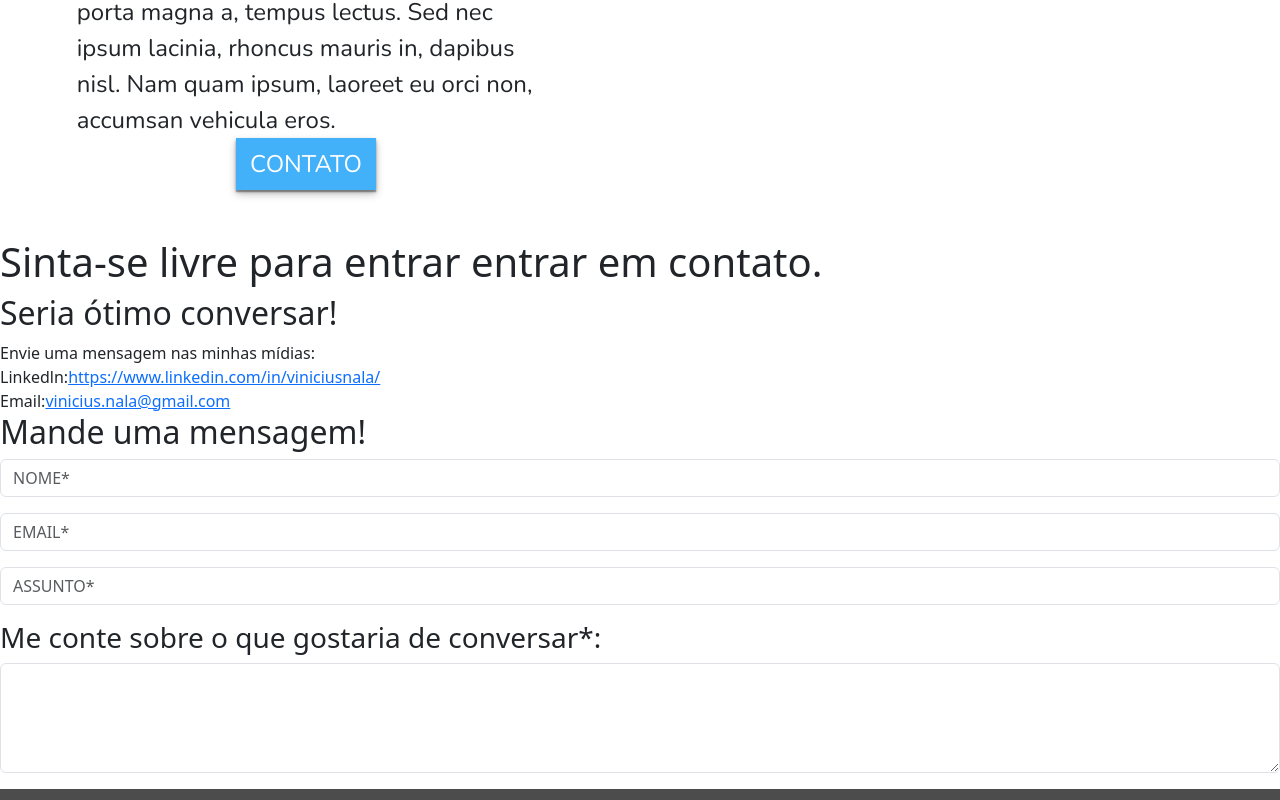
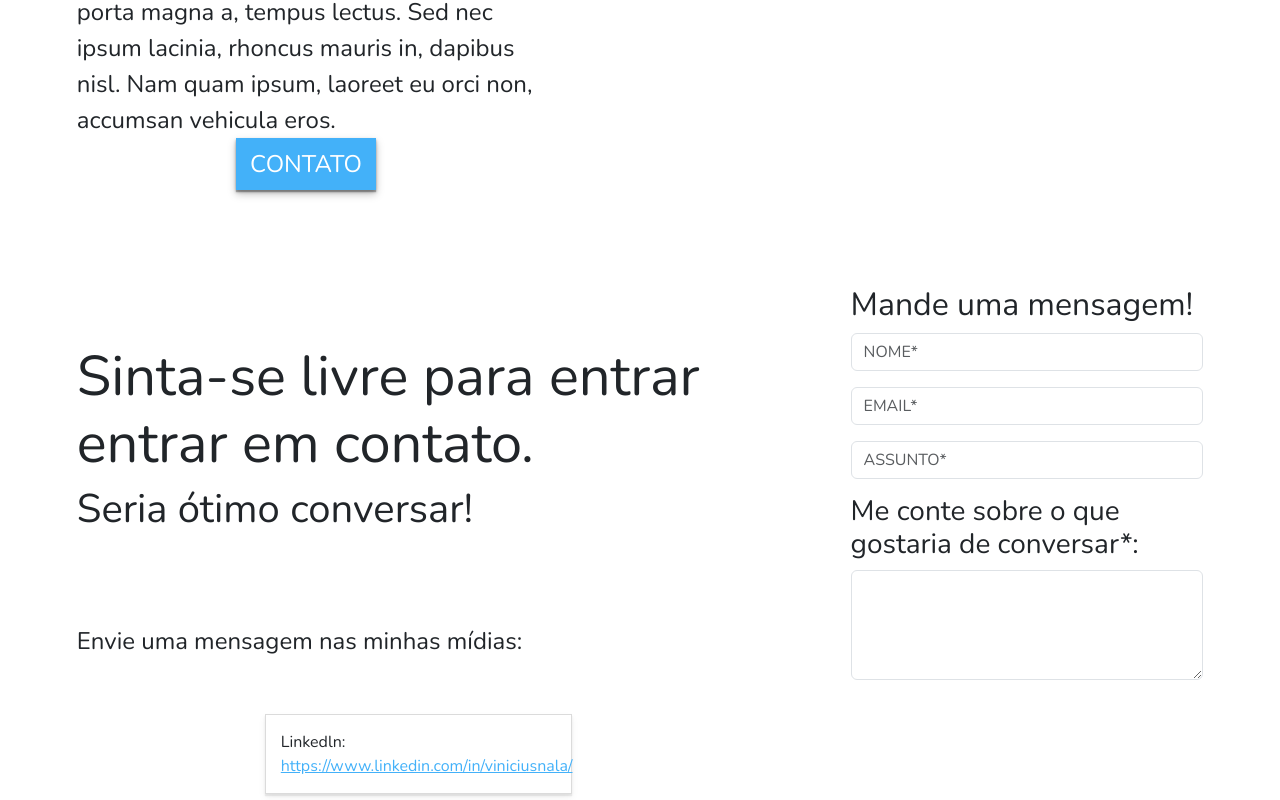
Before and after one commit to ViniciusNalaSantos/PersonalWebsite, a React (Create React App) app in the folder frontend/: page / in a window 1280 px wide. Shown: the part 2000-2800 px from the top of the page. Built offline with nearby package versions, Linux system fonts and the light colour scheme.

Commit message:
Development html of contact, css left side of contact, and about margin to padding adjustment.

```diff
--- a/frontend/src/components/About/about.css
+++ b/frontend/src/components/About/about.css
@@ -16,10 +16,10 @@
     display: flex;
     flex-direction: row;
     min-height: 100vh;
-    margin-top: 6vh;
-    margin-bottom: 6vh;
-    margin-left: 6vw;
-    margin-right: 6vw;
+    padding-top: 6vh;
+    padding-bottom: 6vh;
+    padding-left: 6vw;
+    padding-right: 6vw;
     justify-content: space-between;
     gap: 8%;
 }
--- a/frontend/src/components/Contact/contact.css
+++ b/frontend/src/components/Contact/contact.css
@@ -3,6 +3,7 @@
 :root {
     --color-main-dark-grey: #4C4C4C;
     --color-secondary-white: #FFFFFF;
+    --color-detail-blue: #43B1F9;
     --font-family-main: "Nunito", sans-serif;
 }
 
@@ -10,3 +11,77 @@
    margin: 0;
    padding: 0;
 }
+
+.contact {
+    display: flex;
+    font-family: var(--font-family-main);
+    min-height: 100vh;
+    padding-top: 6vh;
+    padding-left: 6vw;
+    padding-right: 6vw;
+    justify-content: space-between;
+    gap: 8%;
+}
+
+.contact-main {
+    display: flex;
+    flex-direction: column;
+    padding-top: 5%;
+}
+
+.contact-main-item:nth-child(2) {
+    padding-bottom: 12%;
+}
+
+.contact-main-item:nth-child(3) {
+    padding-bottom: 8%;
+}
+
+#contact-main-title {
+    font-size: 3.5rem;
+}
+
+#contact-main-subtitle {
+    font-size: 2.5rem;
+}
+
+#contact-main-media {
+    font-size: 1.5rem;
+}
+
+#contact-main-media-card {
+    display: flex;
+    flex-direction: column;
+    gap: 1.5vh;
+}
+
+.contact-main-media-card {
+    align-self: center;
+    display: flex;
+    flex-direction: row;
+    gap: 1rem;
+    width: 24vw;
+    height: 10vh;
+    border: 1px solid var(--color-secondary-light-grey);
+    box-shadow:
+        0 2px 1px rgba(0, 0, 0, 0.05),
+        0 2px 3px rgba(0, 0, 0, 0.05),
+        0 4px 8px rgba(0, 0, 0, 0.05);
+    display: flex;
+    align-items: center;
+    justify-content: center;
+}
+
+.contact-main-media-card-text {
+    display: flex;
+    flex-direction: column;
+    font-size: 1rem;
+}
+
+.contact-main-media-card-icon {
+    font-size: 3rem;
+}
+
+.contact-main-media-card-text-link {
+    color: var(--color-detail-blue);
+}
--- a/frontend/src/components/Contact/index.js
+++ b/frontend/src/components/Contact/index.js
@@ -1,55 +1,55 @@
 import "./contact.css";
 import 'bootstrap/dist/css/bootstrap.min.css';
 import Form from 'react-bootstrap/Form';
-import Card from 'react-bootstrap/Card';
+import {FaLinkedinIn} from "react-icons/fa";
+import { MdEmail } from "react-icons/md";
+
 
 function Contact() {
   return (
-    <div>
-        <div>
-            <div>
-                <h1>Sinta-se livre para entrar entrar em contato.</h1>
-                <h2>Seria ótimo conversar!</h2>
-                <section>Envie uma mensagem nas minhas mídias:</section>
-                <div>
-                    <icon></icon>
-                    <div>
+    <div className="contact">
+        <div className="contact-main">
+            <h1 className="contact-main-item" id="contact-main-title">Sinta-se livre para entrar entrar em contato.</h1>
+            <h2 className="contact-main-item" id="contact-main-subtitle">Seria ótimo conversar!</h2>
+            <section className="contact-main-item" id="contact-main-media">Envie uma mensagem nas minhas mídias:</section>
+            <div className="contact-main-item" id="contact-main-media-card">
+                <div className="contact-main-media-card">
+                    <FaLinkedinIn className="contact-main-media-card-icon" />
+                    <div className="contact-main-media-card-text" >
                         <span>Linkedln:</span>
-                        <a href="https://www.linkedin.com/in/viniciusnala/">https://www.linkedin.com/in/viniciusnala/</a>
+                        <a className="contact-main-media-card-text-link" href="https://www.linkedin.com/in/viniciusnala/">https://www.linkedin.com/in/viniciusnala/</a>
                     </div>
                 </div>
-                <div>
-                    <icon></icon>
-                    <div>
+                <div className="contact-main-media-card">
+                    <MdEmail className="contact-main-media-card-icon" />
+                    <div className="contact-main-media-card-text" >
                         <span>Email:</span>
-                        <a href="vinicius.nala@gmail.com">vinicius.nala@gmail.com</a>
+                        <a className="contact-main-media-card-text-link" href="vinicius.nala@gmail.com">vinicius.nala@gmail.com</a>
                     </div>
                 </div>
             </div>
         </div>
-        <form>
-            <Form>
-                <h2>Mande uma mensagem!</h2>
+        <Form className="contact-form">
+            <h2 className="contact-form-title">Mande uma mensagem!</h2>
 
-                <Form.Group className="mb-3">
+            <Form.Group className="mb-3 contact-form-name">
                 <Form.Control placeholder="NOME*" />
             </Form.Group>
 
-                <Form.Group className="mb-3">
+            <Form.Group className="mb-3 contact-form-email">
                 <Form.Control placeholder="EMAIL*" />
             </Form.Group>
 
-                <Form.Group className="mb-3">
+            <Form.Group className="mb-3 contact-form-subject">
                 <Form.Control placeholder="ASSUNTO*" />
             </Form.Group>
 
-                <h3>Me conte sobre o que gostaria de conversar*:</h3>
+            <h3 className="contact-form-subtitle">Me conte sobre o que gostaria de conversar*:</h3>
 
-                <Form.Group className="mb-3">
+            <Form.Group className="mb-3 contact-form-text">
                 <Form.Control as="textarea" rows={4} />
             </Form.Group>
         </Form>
-        </form>
     </div>
   )
 }
```
Lines whose indentation alone changed are shown as unchanged.
